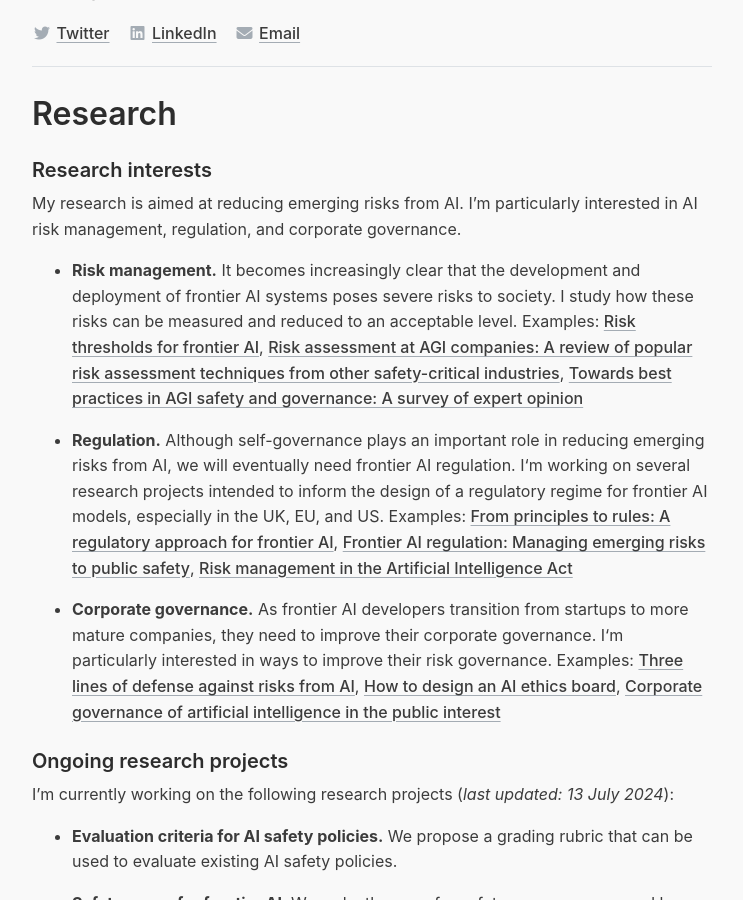
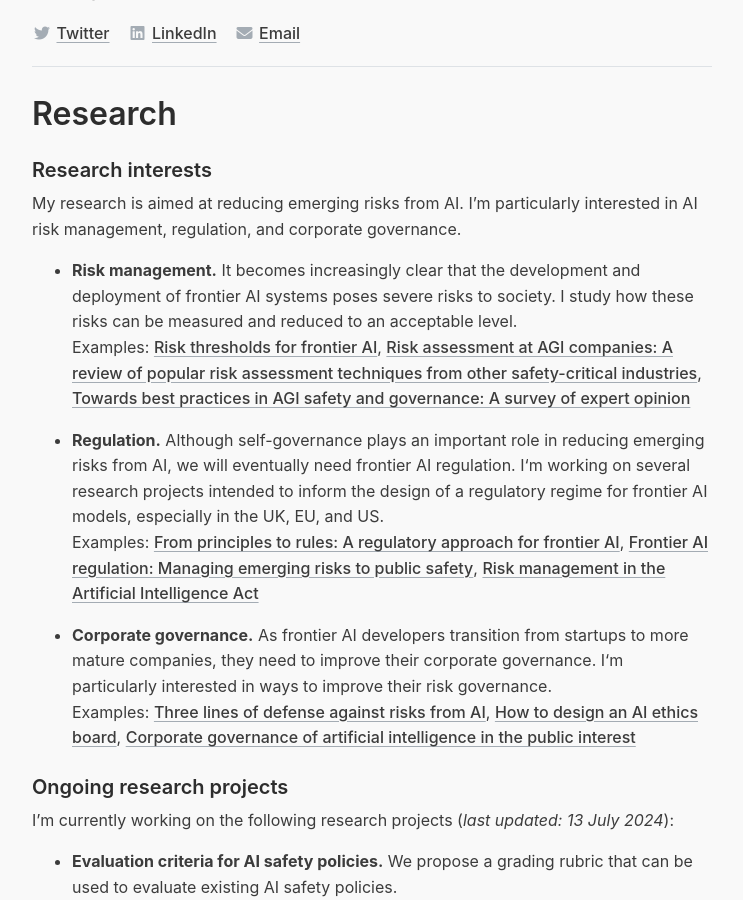
Before and after one commit to jonasschuett/jonasschuett.github.io, a Jekyll site: the page built from _posts/2020-04-04-introduction.md, in a window 1280 px wide and 900 px high, scrolled down 1282 px. Shown: the whole window, without its empty margins (268-1011 px from the left). Built offline with Jekyll 4.4.1, drawn with Linux system fonts in a browser that asks for light colours; nearby versions of some CDN libraries; part of the change alters nothing that is shown.

```diff
--- a/_posts/2020-04-04-introduction.md
+++ b/_posts/2020-04-04-introduction.md
@@ -30,11 +30,14 @@ I live in Berlin, but regularly visit Oxford, London, and Washington, DC. Outsid
 
 My research is aimed at reducing emerging risks from AI. I'm particularly interested in AI risk management, regulation, and corporate governance.
 
-- **Risk management.** It becomes increasingly clear that the development and deployment of frontier AI systems poses severe risks to society. I study how these risks can be measured and reduced to an acceptable level. Examples: [Risk thresholds for frontier AI](https://arxiv.org/pdf/2406.14713), [Risk assessment at AGI companies: A review of popular risk assessment techniques from other safety-critical industries](https://arxiv.org/pdf/2307.08823), [Towards best practices in AGI safety and governance: A survey of expert opinion](https://arxiv.org/pdf/2305.07153)
+- **Risk management.** It becomes increasingly clear that the development and deployment of frontier AI systems poses severe risks to society. I study how these risks can be measured and reduced to an acceptable level.  <br>
+Examples: [Risk thresholds for frontier AI](https://arxiv.org/pdf/2406.14713), [Risk assessment at AGI companies: A review of popular risk assessment techniques from other safety-critical industries](https://arxiv.org/pdf/2307.08823), [Towards best practices in AGI safety and governance: A survey of expert opinion](https://arxiv.org/pdf/2305.07153)
 
-- **Regulation.** Although self-governance plays an important role in reducing emerging risks from AI, we will eventually need frontier AI regulation. I‘m working on several research projects intended to inform the design of a regulatory regime for frontier AI models, especially in the UK, EU, and US. Examples: [From principles to rules: A regulatory approach for frontier AI](https://arxiv.org/pdf/2407.07300), [Frontier AI regulation: Managing emerging risks to public safety](https://arxiv.org/pdf/2307.03718), [Risk management in the Artificial Intelligence Act](https://doi.org/10.1017/err.2023.1)
+- **Regulation.** Although self-governance plays an important role in reducing emerging risks from AI, we will eventually need frontier AI regulation. I‘m working on several research projects intended to inform the design of a regulatory regime for frontier AI models, especially in the UK, EU, and US.  <br>
+Examples: [From principles to rules: A regulatory approach for frontier AI](https://arxiv.org/pdf/2407.07300), [Frontier AI regulation: Managing emerging risks to public safety](https://arxiv.org/pdf/2307.03718), [Risk management in the Artificial Intelligence Act](https://doi.org/10.1017/err.2023.1)
 
-- **Corporate governance.** As frontier AI developers transition from startups to more mature companies, they need to improve their corporate governance. I‘m particularly interested in ways to improve their risk governance. Examples: [Three lines of defense against risks from AI](https://doi.org/10.1007/s00146-023-01811-0), [How to design an AI ethics board](https://doi.org/10.1007/s43681-023-00409-y), [Corporate governance of artificial intelligence in the public interest](https://doi.org/10.3390/info12070275)
+- **Corporate governance.** As frontier AI developers transition from startups to more mature companies, they need to improve their corporate governance. I‘m particularly interested in ways to improve their risk governance.  <br>
+Examples: [Three lines of defense against risks from AI](https://doi.org/10.1007/s00146-023-01811-0), [How to design an AI ethics board](https://doi.org/10.1007/s43681-023-00409-y), [Corporate governance of artificial intelligence in the public interest](https://doi.org/10.3390/info12070275)
 
 ### Ongoing research projects
 
```
